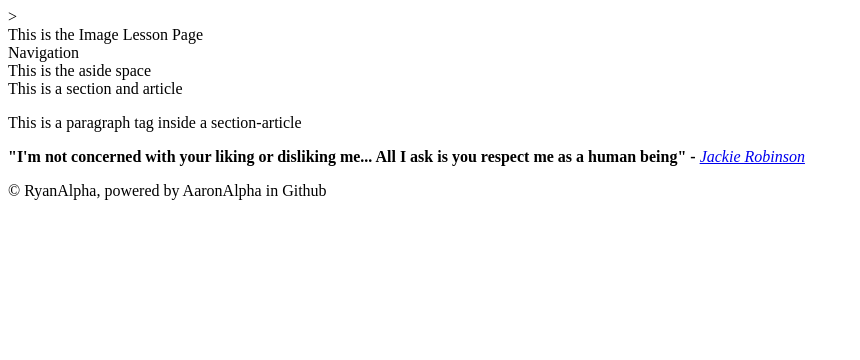
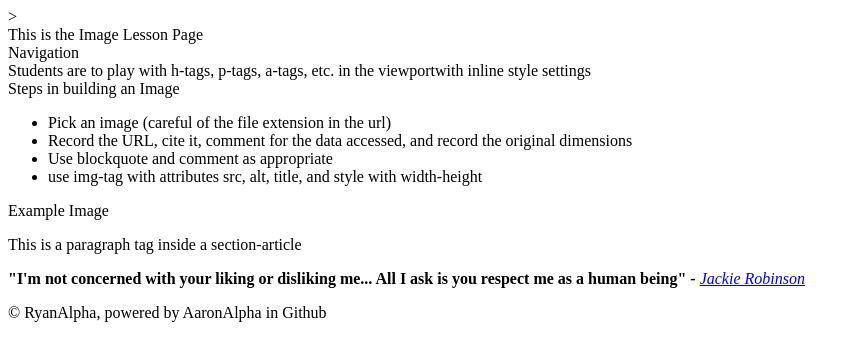
Before and after one commit to AaronAlpha/LearningHTML.github.io, a plain HTML site: page childPages/Image Lesson Page.html in a window 1280 px wide. Shown: the whole page, without its empty margins (0-860 px from the left). Drawn offline with Linux system fonts and the light colour scheme.

Commit message:
Update Image Lesson Page.html

```diff
--- a/childPages/Image Lesson Page.html
+++ b/childPages/Image Lesson Page.html
@@ -17,9 +17,29 @@
 <body>
     <header>This is the Image Lesson Page</header>
     <nav>Navigation</nav>
-    <aside>This is the aside space</aside>
-    <section><article>This is a section and article</article></section>
-    <section><article><p>This is a paragraph tag inside a section-article</p></article></section>
+    <aside>Students are to play with h-tags, p-tags, a-tags, etc. in the viewportwith inline style settings</aside>
+
+    <section>
+        <header>Steps in building an Image</header>
+        <ul>
+            <li>Pick an image (careful of the file extension in the url)
+            <li>Record the URL, cite it, comment for the data accessed, and record the original dimensions
+            <li>Use blockquote and comment as appropriate
+            <li>use img-tag with attributes src, alt, title, and style with width-height
+        </ul>
+
+    </section>
+
+    <section>
+        <header>Example Image</header>
+        <blockquote>
+            <!-- Date accessed 20220708-->
+        </blockquote>
+
+
+        <article><p>This is a paragraph tag inside a section-article</p></article>
+    </section>
+
 </body>
 
 <footer>
```
